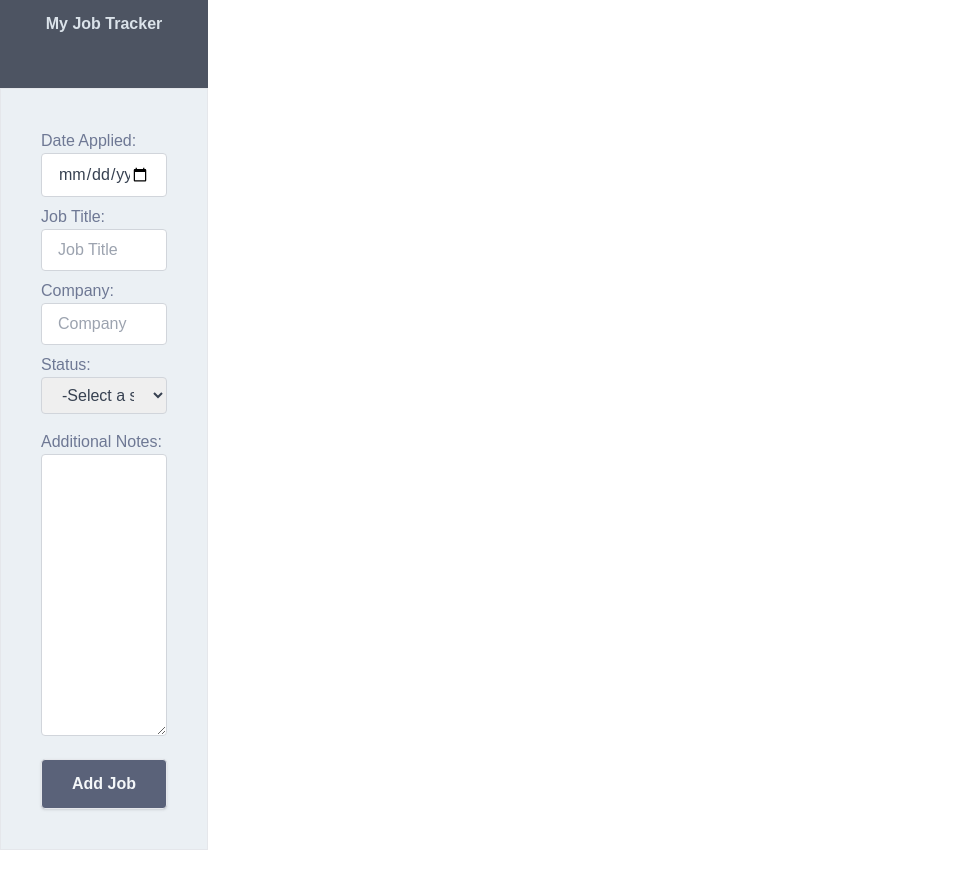
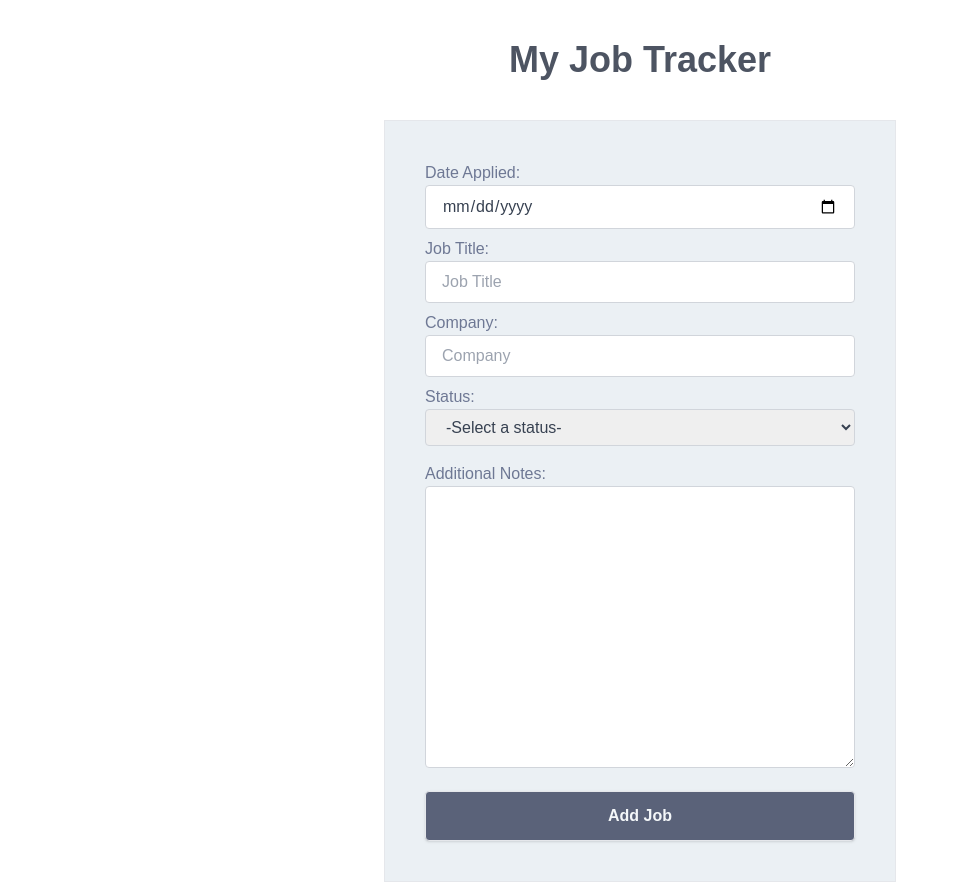
Before and after one commit to Tim-Quattrochi/Job-Tracker-Ext, a React (Vite) app: page / in a window 1280 px wide. Shown: the whole page, without its empty margins (0-959 px from the left). Before the commit the page ends 850 px from the top, so only its background shows below. Built offline with nearby package versions, Linux system fonts and the light colour scheme.

Commit message:
edited the title of the page to be bigger

```diff
--- a/src/components/JobTracker/JobTracker.jsx
+++ b/src/components/JobTracker/JobTracker.jsx
@@ -9,8 +9,8 @@ const JobTracker = () => {
     setJobs([...jobs, job]);
   };
   return (
-    <main className="bg-polo-blue-900 w-52 h-full">
-      <h1 className="text-polo-blue-200 font-bold text-center p-3">
+    <main className=" ">
+      <h1 className="text-polo-blue-900 text-center text-4xl font-semibold mt-10">
         My Job Tracker
       </h1>
       <JobForm addJob={addJob} />
```
